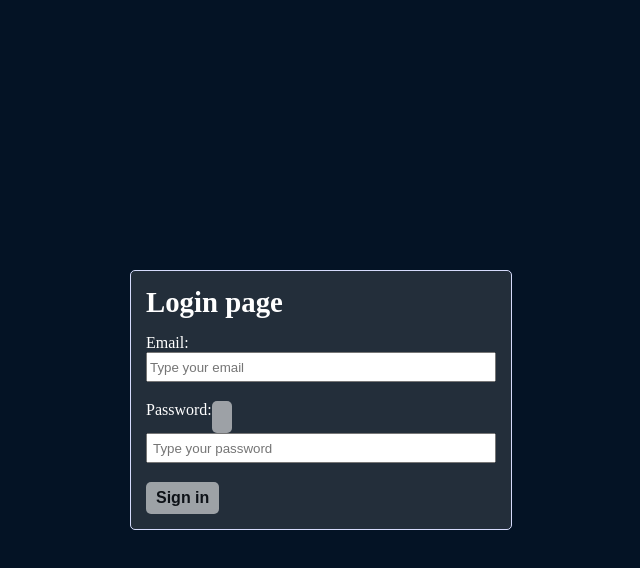
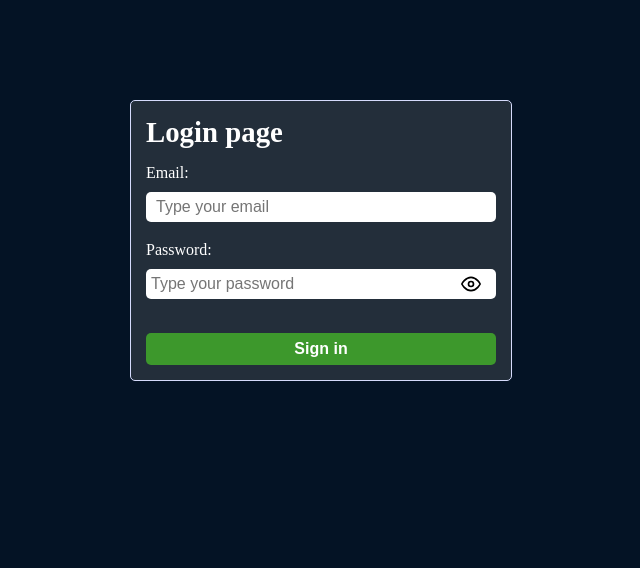
Before and after one commit to IgorShayderov/fairy-world, a React (Vite) app: page /login in a window 1280 px wide. Shown: the top 568 px of the page, without its empty margins (319-959 px from the left). Built offline with nearby package versions, Linux system fonts and the light colour scheme.

Commit message:
style: login page

```diff
--- a/src/assets/scss/main.scss
+++ b/src/assets/scss/main.scss
@@ -20,7 +20,5 @@ body {
 }
 
 main {
-  display: flex;
   height: 100%;
-  justify-content: center;
 }
--- a/src/components/BaseButton.tsx
+++ b/src/components/BaseButton.tsx
@@ -8,13 +8,14 @@ interface IProps extends ButtonHTMLAttributes<HTMLButtonElement> {
   text?: string;
   isValid?: boolean;
   children?: ReactNode;
+  className?: string;
   attrs?: object;
 }
 
 const BaseButton = (props: IProps) => {
-  const { text, isValid, children, attrs } = props;
+  const { text, isValid = true, children, className = '', ...attrs } = props;
 
-  const buttonClasses = cn(styles.btn, {
+  const buttonClasses = cn(styles.btn, className, {
     [styles.btn_disabled]: !isValid,
   });
 
--- a/src/components/BaseInput.tsx
+++ b/src/components/BaseInput.tsx
@@ -14,6 +14,7 @@ interface IProps extends InputHTMLAttributes<HTMLInputElement> {
   inputCallback?: (event: Event) => void;
   changeCallback?: (event: Event) => void;
   children?: ReactNode;
+  className?: string;
   attrs?: object;
 }
 
@@ -24,14 +25,15 @@ const BaseInput = (props: IProps) => {
     labelText = '',
     errors = [],
     isValid = true,
-    inputCallback,
-    changeCallback,
+    onInput,
+    onChange,
     children,
+    className = '',
     ...attrs
   } = props;
   const isTouched = useRef(false);
 
-  const inputClasses = cn(styles.input, {
+  const inputClasses = cn(styles.input, className, {
     [styles.input_valid]: isTouched.current && isValid,
     [styles.input_invalid]: isTouched.current && !isValid,
   });
@@ -44,16 +46,16 @@ const BaseInput = (props: IProps) => {
   const handleInput = () => (event: Event) => {
     isTouched.current = false;
 
-    if (inputCallback !== undefined) {
-      inputCallback(event);
+    if (onInput !== undefined) {
+      onInput(event);
     }
   };
 
   const handleChange = () => (event: Event) => {
     isTouched.current = Boolean(value);
 
-    if (changeCallback !== undefined) {
-      changeCallback(event);
+    if (onChange !== undefined) {
+      onChange(event);
     }
   };
 
--- a/src/pages/LoginPage.module.scss
+++ b/src/pages/LoginPage.module.scss
@@ -4,7 +4,7 @@ $small-screen-size: 576px;
   background-color: var(--sub-background-color);
   border-radius: 5px;
   border: 1px solid var(--border-color);
-  margin: auto 20px;
+  margin: 100px auto 0;
   padding: 15px;
 
   @media screen and (min-width: $small-screen-size) {
@@ -31,7 +31,7 @@ $small-screen-size: 576px;
   background: no-repeat center/20px 20px url('@assets/icons/eye.svg');
   position: absolute;
 
-  bottom: 11px;
+  bottom: 0;
   height: 30px;
   right: 10px;
   width: 30px;
```
